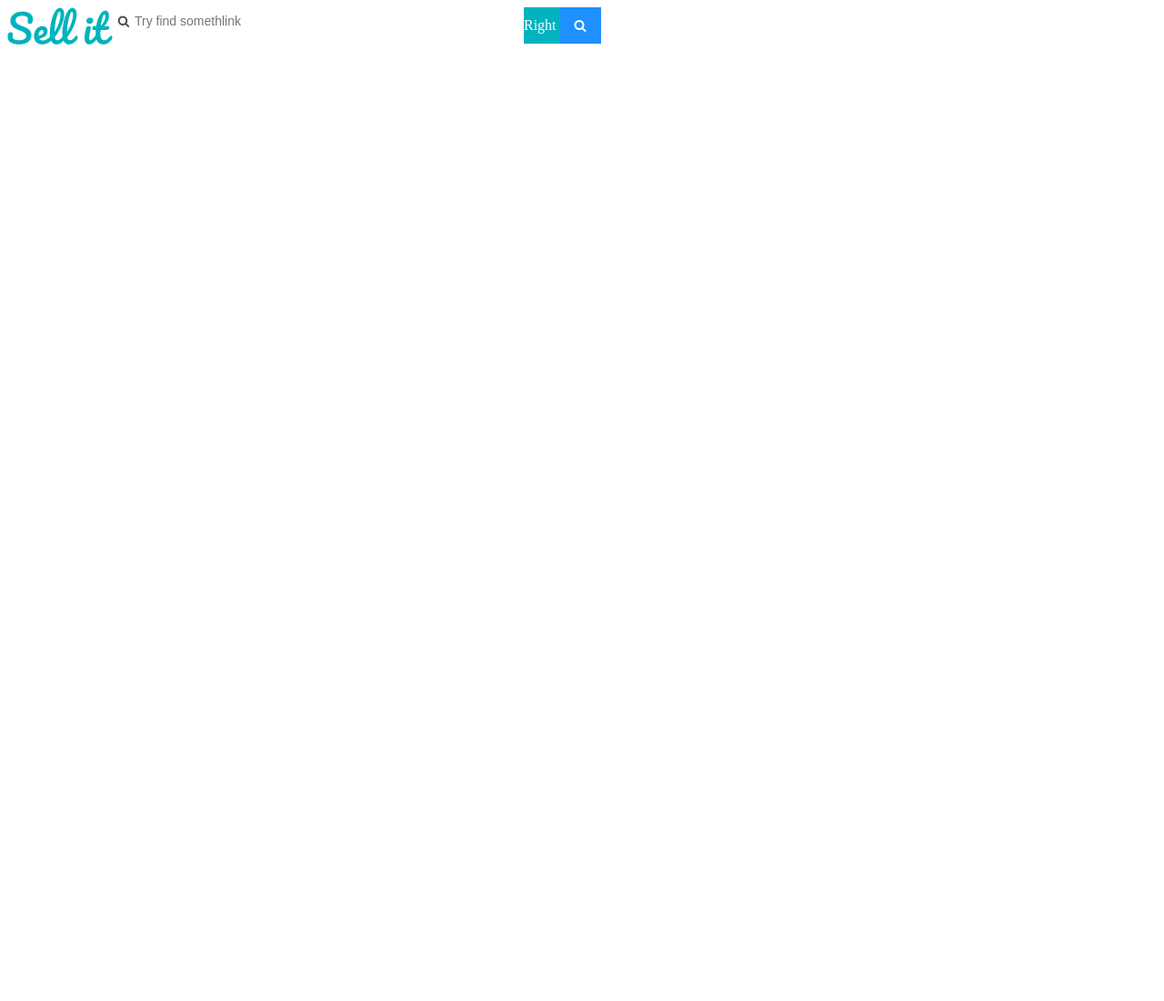
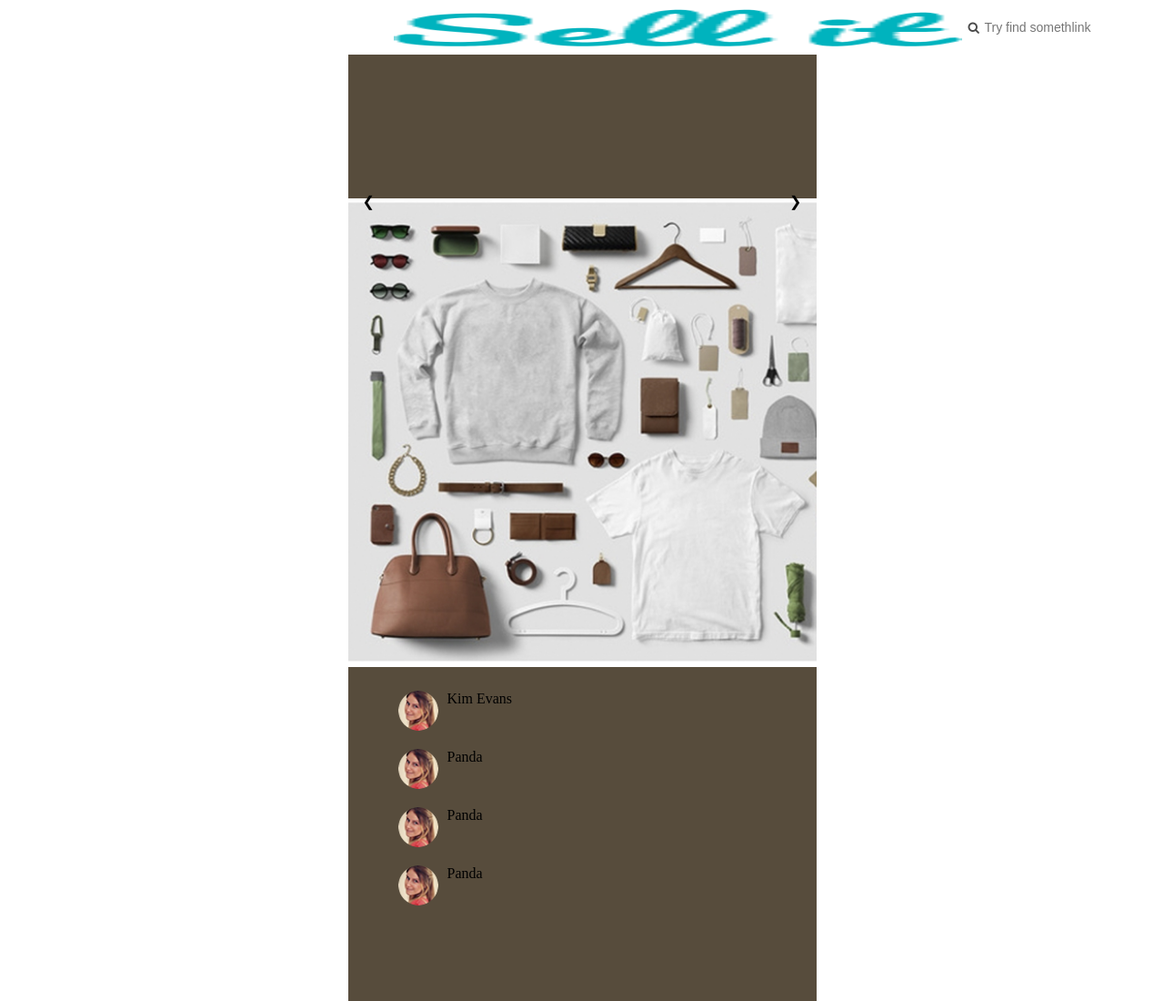
Before and after one commit to AndyG00D/task1, a plain HTML site: page index.html in a window 1280 px wide. Shown: the top 1100 px of the page at 91% size. Before the commit the page ends 800 px from the top, so only its background shows below. Drawn offline with Linux system fonts and the light colour scheme.

Commit message:
+ slideshow

```diff
--- a/index.html
+++ b/index.html
@@ -5,25 +5,88 @@
     <title>Title</title>
     <link rel="stylesheet" href="https://cdnjs.cloudflare.com/ajax/libs/font-awesome/4.7.0/css/font-awesome.min.css">
     <link rel="stylesheet" href="style.css">
+
 </head>
 <body>
+<div class="wrapped">
+    <!--header-->
 <header class="header">
+    <!--logo-->
     <img src="img/sell-it.png" height="41" width="116" class="logo"/>
+    <!--search-form-->
     <div class="search-form">
         <button class="search-form__button"><i class="fa fa-search"></i></button>
         <input type="text" class="search-form__input" required placeholder="Try find somethlink">
         <div class="search-form__focus-line"></div>
     </div>
-
-    <div class="dropdown" style="float:right;">
-        <div class="dropbtn">Right
+    <!--user-menu-->
+    <div class="dropdown">
+        <div class="dropbtn">
+            <img class="mdc-list-item__graphic" src="img/user1_40_40.png" alt="Kim Evans"/>
+            Kim Evans
             <button class="btn"><i class="fa fa-search"></i></button>
         </div>
         <div class="submenu">
-            <a href="#">Link 1</a>
-            <a href="#">Link 2</a>
+            <button>Link 1</button>
+            <button>Link 2</button>
         </div>
     </div>
 </header>
+    <!--content-->
+<main>
+
+    <div class="slider"><img src="" alt="" class="slider__img">
+        <div class="slider__btn_prev"></div>
+        <div class="slider__btn_next"></div>
+    </div>
+
+    <div class="slideshow">
+
+        <div class="slideshow__slide slideshow__slide_fade">
+            <img src="img/post1.jpg" style="width:100%">
+        </div>
+
+        <div class="slideshow__slide slideshow__slide_fade">
+            <img src="img/post2.jpg">
+        </div>
+
+        <div class="slideshow__slide slideshow__slide_fade">
+            <img src="img/post3.jpg">
+        </div>
+
+        <a class="slideshow__btn" onclick="plusSlides(-1)">&#10094;</a>
+        <a class="slideshow__btn slideshow__btn_next" onclick="plusSlides(1)">&#10095;</a>
+
+    </div>
+
+
+    <ul class="mdc-list mdc-list--avatar-list demo-list demo-list--with-avatars">
+    <li class="mdc-list-item">
+        <img class="mdc-list-item__graphic" src="img/user1_40_40.png" alt="Kim Evans"/>
+        Kim Evans
+    </li>
+    <li class="mdc-list-item">
+        <img class="mdc-list-item__graphic" src="img/user1_40_40.png" />
+        Panda
+    </li>
+    <li class="mdc-list-item">
+        <img class="mdc-list-item__graphic" src="img/user1_40_40.png" />
+        Panda
+    </li>
+    <li class="mdc-list-item">
+        <img class="mdc-list-item__graphic" src="img/user1_40_40.png" height="40" width="40"/>
+        Panda
+    </li>
+    </ul>
+
+
+    <div class="photo-box"></div>
+    <div class="about-box"></div>
+    <div class="chat-box"></div>
+    <div class="chat-list"></div>
+</main>
+<footer>2017 - front-end labs Light IT</footer>
+</div>
+<script src="js.js"></script>
 </body>
 </html>
--- /dev/null
+++ b/js.js
@@ -0,0 +1,18 @@
+let slideIndex = 1;
+showSlides(slideIndex);
+
+function plusSlides(n) {
+    showSlides(slideIndex += n);
+}
+
+
+function showSlides(n) {
+    let i;
+    let slides = document.getElementsByClassName("slideshow__slide");
+    if (n > slides.length) {slideIndex = 1}
+    if (n < 1) {slideIndex = slides.length}
+    for (i = 0; i < slides.length; i++) {
+        slides[i].style.display = "none";
+    }
+    slides[slideIndex-1].style.display = "block";
+}
--- a/style.css
+++ b/style.css
@@ -4,22 +4,47 @@
     --main-font-family: "Arial MT", Arial, sans-serif;
     --title-font-family: "Myriad Pro", "Gill Sans", "Gill Sans MT", Calibri, sans-serif;
     --main-font-size: 18px;
-    /* padding: 0; */
-}
-
-*{
+    box-sizing: border-box;
     padding: 0;
 }
 
+body{
+    -webkit-box-sizing: border-box;
+    -moz-box-sizing: border-box;
+    box-sizing: border-box;
+    padding: 0;
+    margin: 0;
+
+}
+
+.wrapped{
+    width: 515px;
+    margin: 0 auto;
+}
+
 .header{
+    position:  fixed;
+    z-index: 99;
     display: flex;
     flex-flow: row nowrap;
+    justify-content: space-between;
+    align-items: center;
+    height: 60px;
+    width: 100%;
+    background-color: white;
+}
 
-    height: 60px;
+main {
+    padding-top: 200px;
+    height: 20000px;
+    width: 100%;
+    display: block;
+    background: #574c3c;
+    /* box-sizing:  border-box; */
 }
 
 .logo{
-
+    margin-left: 50px;
 }
 
 .search-form{
@@ -112,9 +137,22 @@ input:focus ~ .search-form__focus-line:before, input:focus ~ .search-form__focus
     position: relative;
     display: block;
 
+    height: 100%;
+
+
+
+
+
 
 }
 .dropbtn {
+    -webkit-box-sizing: border-box;
+    -moz-box-sizing: border-box;
+    box-sizing: border-box;
+    width: 383px;
+    height: 100%;
+
+    padding: 0 25px;
     background-color: #00b3be;
     color: white;
     font-size: 16px;
@@ -128,15 +166,17 @@ input:focus ~ .search-form__focus-line:before, input:focus ~ .search-form__focus
 .submenu {
     display: none;
     position: absolute;
-    right: 0;
-    background-color: #f9f9f9;
-    min-width: 160px;
-    box-shadow: 0px 8px 16px 0px rgba(0,0,0,0.2);
+    background-color: #00b3be;
+    color: white;
+    font-size: 16px;
+    border: none;
+    cursor: pointer;
     z-index: 1;
 }
 
 .submenu a {
     color: black;
+    width: 50%;
     padding: 12px 16px;
     text-decoration: none;
     display: block;
@@ -154,19 +194,100 @@ input:focus ~ .search-form__focus-line:before, input:focus ~ .search-form__focus
 }
 
 footer{
-    position: absolute;
-    bottom: 0;
-
+    position: relative;
+    /* bottom: 0; */
     -webkit-box-sizing: border-box;
     -moz-box-sizing: border-box;
     box-sizing: border-box;
     height: 50px;
     width: 100%;
-
     background: var(--main-color);
     color: white;
-
     padding-top: 15px;
     text-align: center;
+}
 
+
+.mdc-list-item {
+    display: flex;
+    overflow: hidden;
+    padding: 10px;
 }
+
+
+.mdc-list-item__graphic {
+    margin-left: 5px;
+    margin-right: 10px;
+    width: 44px;
+    height: 44px;
+    border-radius: 50%;
+}
+
+
+/* photo-slider ================================= */
+
+.slideshow__slide {
+    display: none
+}
+
+img {
+    vertical-align: middle;
+    width:100%
+}
+
+/* Slideshow container */
+.slideshow {
+    max-width: 600px;
+    position: relative;
+    margin: auto;
+    box-sizing:  border-box;
+    padding: 0;
+}
+
+/* Next & previous buttons */
+.slideshow__btn{
+    cursor: pointer;
+    position: absolute;
+    height:  100%;
+    top: 0;
+    /* width: 50px; */
+    padding: 16px;
+    margin-top: -22px;
+    color: black;
+    transition: 0.6s ease;
+}
+
+/* On hover, add a black background color with a little bit see-through */
+.slideshow__btn:hover {
+    background-color: rgba(255,255,255,0.6);
+}
+/* Position the "next button" to the right */
+.slideshow__btn_next {
+    right: 0;
+}
+.slideshow__btn_active{
+    background-color: #717171;
+}
+
+/* Fading animation */
+.slideshow__slide_fade {
+    -webkit-animation-name: fade;
+    -webkit-animation-duration: 1.5s;
+    animation-name: fade;
+    animation-duration: 1.5s;
+}
+
+@-webkit-keyframes fade {
+    from {opacity: .4}
+    to {opacity: 1}
+}
+
+@keyframes fade {
+    from {opacity: .4}
+    to {opacity: 1}
+}
+
+/* On smaller screens, decrease text size */
+@media only screen and (max-width: 300px) {
+    .slideshow__btn, .slideshow__btn_next,.text {font-size: 11px}
+}
```
